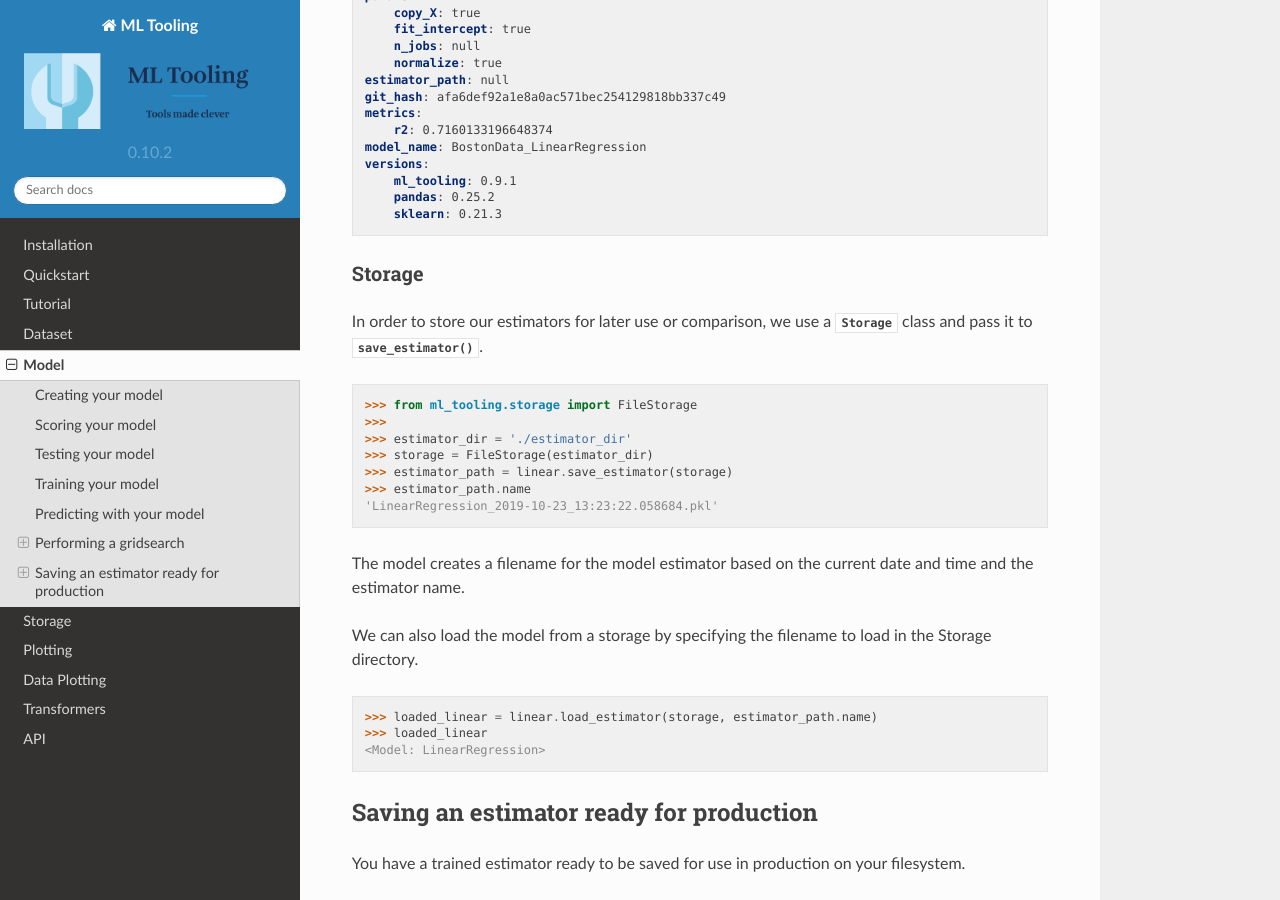
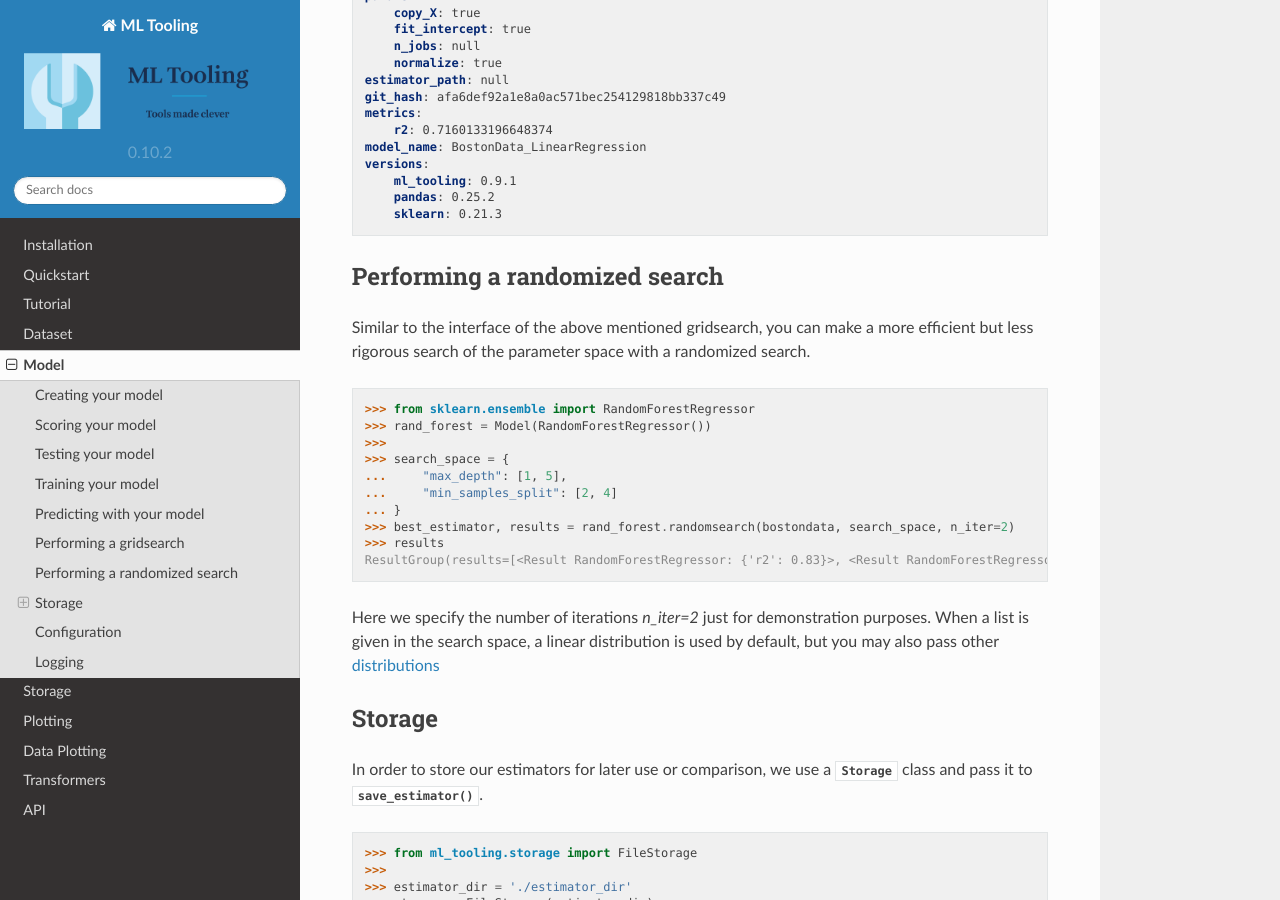
Before and after one commit to andersbogsnes/ml_tooling, a Sphinx documentation site: the page built from docs/baseclass.rst, in a window 1280 px wide and 900 px high, scrolled down 3215 px. Built offline with Sphinx 7.4.7 and the Read the Docs theme 2.0.0, drawn with Linux system fonts in a browser that asks for light colours.

Commit message:
Add documentation

```diff
--- a/docs/baseclass.rst
+++ b/docs/baseclass.rst
@@ -80,7 +80,8 @@ Testing your model
 ~~~~~~~~~~~~~~~~~~
 
 To test which estimator performs best, use the :meth:`~ml_tooling.baseclass.Model.test_estimator` method.
-This method trains each estimator on the train split and evaluates the performance on the test split. It returns a new :class:`~ml_tooling.baseclass.Model` instance with the best-performing estimator
+This method trains each estimator on the train split and evaluates the performance on the test split. It returns a new
+:class:`~ml_tooling.baseclass.Model` instance with the best-performing estimator
 with the best estimator and a :class:`~ml_tooling.result.ResultGroup`.
 
 .. doctest::
@@ -187,8 +188,30 @@ This will generate a yaml file for each
         pandas: 0.25.2
         sklearn: 0.21.3
 
+Performing a randomized search
+~~~~~~~~~~~~~~~~~~~~~~~~~~~~~~
+
+Similar to the interface of the above mentioned gridsearch, you can make a more efficient but less rigorous
+search of the parameter space with a randomized search.
+
+.. doctest::
+
+    >>> from sklearn.ensemble import RandomForestRegressor
+    >>> rand_forest = Model(RandomForestRegressor())
+    >>>
+    >>> search_space = {
+    ...     "max_depth": [1, 5],
+    ...     "min_samples_split": [2, 4]
+    ... }
+    >>> best_estimator, results = rand_forest.randomsearch(bostondata, search_space, n_iter=2)
+    >>> results
+    ResultGroup(results=[<Result RandomForestRegressor: {'r2': 0.83}>, <Result RandomForestRegressor: {'r2': 0.56}>])
+
+Here we specify the number of iterations `n_iter=2` just for demonstration purposes. When a list is given in the search space,
+a linear distribution is used by default, but you may also pass other `distributions <https://docs.scipy.org/doc/scipy/reference/stats.html#continuous-distributions>`_
+
 Storage
--------
+~~~~~~~
 
 In order to store our estimators for later use or comparison, we use a
 :class:`~ml_tooling.storage.Storage` class and pass it to :meth:`~ml_tooling.Model.save_estimator`.
@@ -224,7 +247,7 @@ We can also load the model from a storage by specifying the filename to load in
     shutil.rmtree(pathlib.Path('./estimator_dir'))
 
 Saving an estimator ready for production
-~~~~~~~~~~~~~~~~~~~~~~~~~~~~~~~~~~~~~~~~
+----------------------------------------
 
 You have a trained estimator ready to be saved for use in production on your filesystem.
 
@@ -249,7 +272,7 @@ Now users of your model package can always find your estimator through
 
 
 Configuration
--------------
+~~~~~~~~~~~~~
 
 To change the default configuration values, modify the :attr:`~Model.config` attributes directly:
 
@@ -263,7 +286,7 @@ To change the default configuration values, modify the :attr:`~Model.config` att
 
 
 Logging
--------
+~~~~~~~
 
 We also have the ability to log our experiments using the :meth:`Model.log` context manager.
 The results will be saved in
```
Also changed, not shown: 1 other file.
